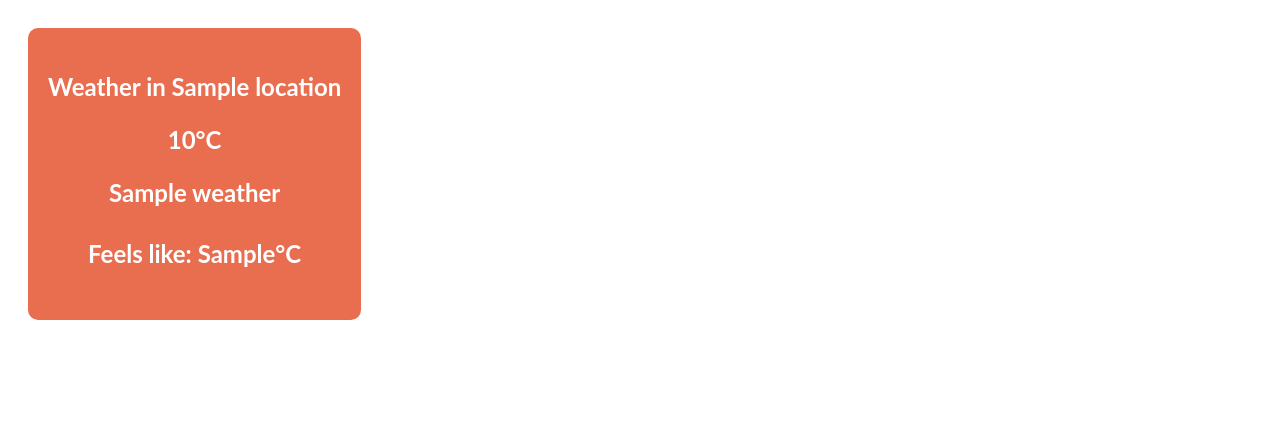
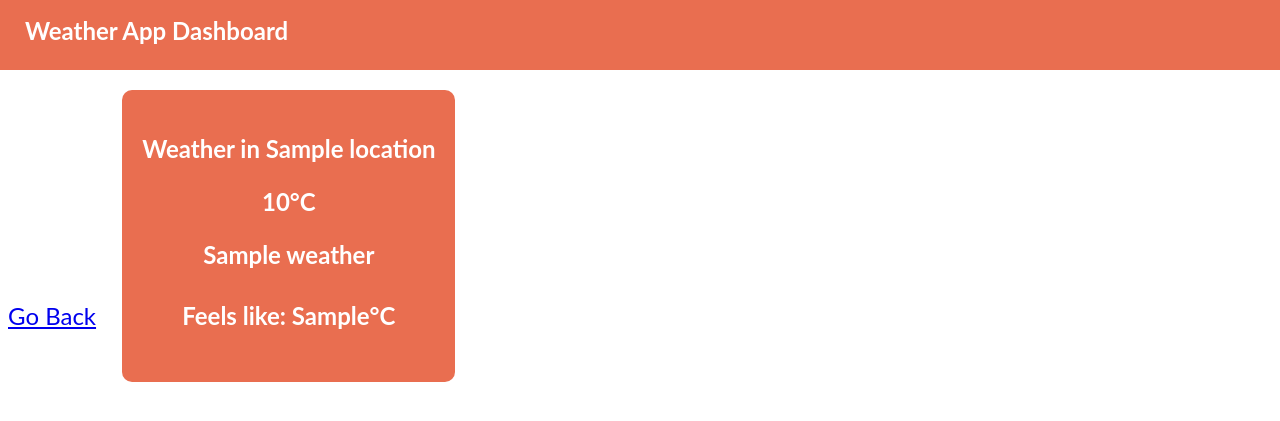
Before and after one commit to MaryannGitonga/Weather-Flask-App, a Flask app: template templates/results.html in a window 1280 px wide. Shown: the top 421 px of the page. Run offline with Flask 2, Linux system fonts and the light colour scheme; the template is opened without the code that fills it: most values are stand-ins (such as "Sample title", 1, 10 or a date in 2020).

Commit message:
Add a header and a link to take user back to the home page

```diff
--- a/templates/results.html
+++ b/templates/results.html
@@ -6,6 +6,10 @@
         <link rel="stylesheet" href="{{ url_for('static', filename='css/styles.css') }}">
     </head>
     <body>
+        <div class="weatherHeader">
+            <h2>Weather App Dashboard</h2>
+        </div>
+        <span><a href="{{ url_for('weather_dashboard')}}">Go Back</a></span>
         <div id="weatherResults">
             <h3>Weather in {{ location }}</h3>
             <h2>{{ temp_celsius }}°C</h2>
```
